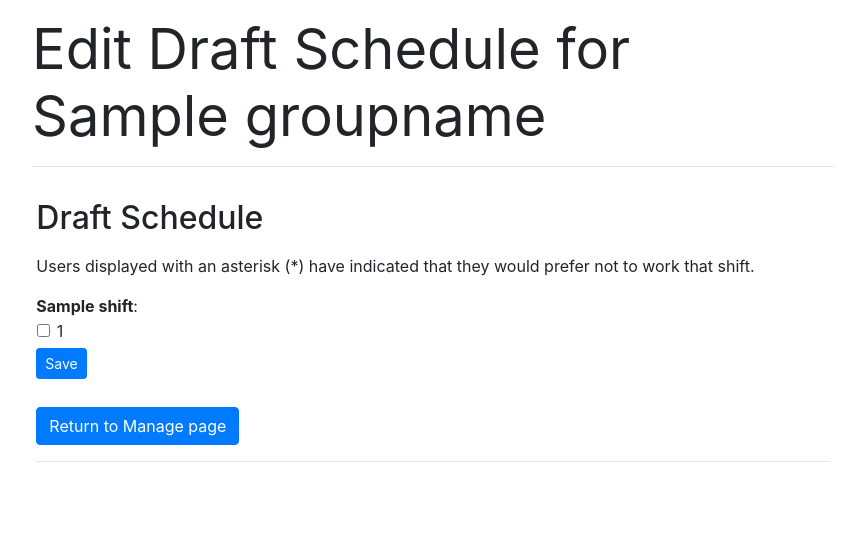
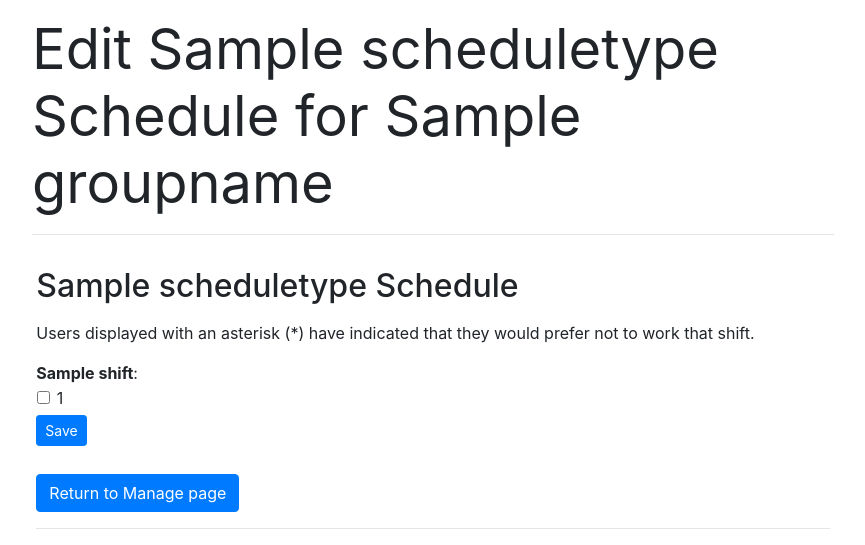
Before and after one commit to dlsnyder8/TimeTables, a Flask app: template templates/editdraft.html in a window 1280 px wide. Shown: the part 56-601 px from the top of the page, without its empty margins (207-1072 px from the left). Run offline with Flask 2, Linux system fonts and the light colour scheme; the template is opened without the code that fills it: most values are stand-ins (such as "Sample title", 1, 10 or a date in 2020); parts of the project's set-up code (start-up, migrations or seed data) failed here and were passed over; some libraries are stand-ins or nearby versions.

Commit message:
editing all schedules

```diff
--- a/app.py
+++ b/app.py
@@ -14,7 +14,7 @@ import urllib.parse as urlparse
 # -------------------
 # CAS Authentication cannot be run locally unfortunately
 # Set this variable to False if local, and change to True before pushing
-PROD_ENV = True
+PROD_ENV = False
 
 # ----------
 
@@ -676,15 +676,18 @@ def manage():
                 conflicts = parse_conflicts(draftsched, preferences, fshifts, memberlist)
             except:
                 draftsched = None
+                conflicts = None
+                errormsg = True
             if (draftsched == {}):
                 draftsched = None
-                errormsg = True
 
             # Store schedule, conflicts in DB
             if draftsched is not None:
                 change_draft_schedule(groupid, draftsched)
                 draftsched = formatDisplaySched(draftsched)
                 generatenotif = True
+            else:
+                draftsched = formatDisplaySched(get_draft_schedule(groupid))
             if conflicts is not None:
                 change_group_conflicts(groupid, conflicts)
             else:
@@ -793,40 +796,90 @@ def editdraft():
     conflicts = formatDisplaySched(conflicts)
 
     selected = {}
+    scheduletype = ""
+    if request.method == 'GET':
+        if request.args.get("submit") == "Edit Draft":
+            scheduletype = "Draft"
+        elif request.args.get("submit") == "Edit This Week":
+            scheduletype = "This Week's"
+            raw_schedule = get_group_schedule(groupid)
+            schedule = formatDisplaySched(raw_schedule)
+        elif request.args.get("submit") == "Edit Next Week":
+            scheduletype = "Next Week's"
+            raw_schedule = get_group_schedule_next(groupid)
+            schedule = formatDisplaySched(raw_schedule)
 
-    if request.method == 'POST':
+    elif request.method == 'POST':
         if request.form["submit"] == "Save":
+            scheduletype = request.form.get('scheduletype')
+            print(scheduletype)
             rawShift = request.form.get("shift")
             shift = rawShift.split()
-
             day = shift[0]
             start = shift[1]
+            start = start.split(":")
             if shift[2] == 'PM':
-                start = start.split(":")
                 start = str(int(start[0]) + 12) + ":" + start[1]
+            elif int(start[0]) < 10:
+                start = "0" + start[0] + ":"  + start[1]
+            else:
+                start = start[0] + ":"  + start[1]
             end = shift[4]
+            end = end.split(":")
             if shift[5] == 'PM':
-                end = end.split(":")
                 end = str(int(end[0]) + 12) + ":" + end[1]
+            elif int(start[0]) < 10:
+                end = "0" + end[0] + ":"  + end[1]
+            else:
+                 end = end[0] + ":"  + end[1]
+
             shift = shiftstr_to_key(day, start, end)
 
             selected["shift"] = rawShift
+
             for member in groupMembers:
                 status = request.form.get(member)
                 if status is not None:
                     selected[member] = True
-                    if member not in raw_schedule[shift]:
-                        add_user_to_draft_schedule(groupid, shift, member)
+                    if scheduletype == "Draft":
+                        if member not in raw_schedule[shift]:
+                            add_user_to_draft_schedule(groupid, shift, member)
+
+                    elif scheduletype == "This Week's":
+                        raw_schedule = get_group_schedule(groupid)
+                        schedule = schedule = formatDisplaySched(raw_schedule)
+                        if member not in raw_schedule[shift]:
+                            add_user_to_shift_schedule(groupid, shift, member)
+
+                    elif scheduletype == "Next Week's":
+                        raw_schedule = get_group_schedule_next(groupid)
+                        schedule = schedule = formatDisplaySched(raw_schedule)
+                        if member not in raw_schedule[shift]:
+                            add_user_to_shift_schedule_next(groupid, shift, member)
+
+
                 else:
                     selected[member] = False
-                    if member in raw_schedule[shift]:
-                        remove_user_from_draft_schedule(groupid, shift, member)
+                    if scheduletype == "Draft":
+                        if member in raw_schedule[shift]:
+                            remove_user_from_draft_schedule(groupid, shift, member)
+                    elif scheduletype == "This Week's":
+                        raw_schedule = get_group_schedule(groupid)
+                        schedule = schedule = formatDisplaySched(raw_schedule)
+                        if member in raw_schedule[shift]:
+                            remove_user_from_shift_schedule(groupid, shift, member)
+                    elif scheduletype == "Next Week's":
+                        raw_schedule = get_group_schedule_next(groupid)
+                        schedule = schedule = formatDisplaySched(raw_schedule)
+                        if member in raw_schedule[shift]:
+                            remove_user_from_shift_schedule_next(groupid, shift, member)
+
 
 
 
     html = render_template('editdraft.html', schedule=schedule, groupname=groupname, inGroup=True, isMgr=isMgr, groupMembers=groupMembers,
                     conflicts=conflicts, shifts=get_group_shifts(groupid), isOwner=isOwner, isAdmin=isAd, notgroupintitle = notGroupInTitle,
-                    selected=selected)
+                    selected=selected, scheduletype=scheduletype)
 
     response = make_response(html)
     return response
--- a/database.py
+++ b/database.py
@@ -318,6 +318,36 @@ def remove_user_from_shift_schedule(groupid, shift, netid):
         print('Invalid Shift/User', file=stderr)
         return -1
     change_group_schedule(groupid, schedule)
+
+# Change final schedule next
+def add_user_to_shift_schedule_next(groupid, shift, netid):
+    schedule = get_group_schedule_next(groupid)
+    if schedule is None:
+        print('Empty Schedule', file=stderr)
+        return -1
+    if shift not in schedule:
+        print('Invalid Shift',file=stderr)
+        return -1
+    if netid in schedule[shift]:
+        print('Cannot add the same user twice', file = stderr)
+        return -1
+    schedule[shift].append(netid)
+    change_group_schedule_next(groupid, schedule)
+
+def remove_user_from_shift_schedule_next(groupid, shift, netid):
+    schedule = get_group_schedule_next(groupid)
+    if schedule is None:
+        print('Empty Schedule', file=stderr)
+        return -1
+    if shift not in schedule:
+        print('Invalid Shift',file=stderr)
+        return -1
+    try:
+        schedule[shift].remove(netid)
+    except:
+        print('Invalid Shift/User', file=stderr)
+        return -1
+    change_group_schedule_next(groupid, schedule)
 
 
 # replaces weekly preferences of user. If none specified,
@@ -730,6 +760,9 @@ if __name__=="__main__":
     #change_group_schedule(52, {"6_5_2":["batyas","bates", "kevin"], "0_2_3":["hi1"],"1_4_5":["hi2"],"1_0_1":["hi3","b"]})
     #print(parse_user_schedule("batyas", get_group_schedule(52)))
 
-    print(get_group_schedule(81))
+    change_draft_schedule(81, None)
+    change_group_schedule(81, None)
+    change_group_schedule_next(81, None)
+    change_group_conflicts(81, None)
     #change_group_conflicts(81, {})
     #print(get_group_conflicts(81))
--- a/templates/editdraft.html
+++ b/templates/editdraft.html
@@ -11,7 +11,7 @@
     <meta name="description" content="">
     <meta name="author" content="">
 
-    <title> Edit Draft Schedule </title>
+    <title> Edit {{scheduletype}} Schedule </title>
 
     <!-- Bootstrap core CSS -->
     <link href="../static/vendor/bootstrap/css/bootstrap.css" rel="stylesheet">
@@ -25,7 +25,7 @@
     <!-- Page Content -->
     <div class=" p-md-3">
         <div class="col-md-8 order-md-1 mx-auto">
-            <h1 class="display-4 font-weight-normal">Edit Draft Schedule for {{groupname}} {% if notgroupintitle %}
+            <h1 class="display-4 font-weight-normal">Edit {{scheduletype}} Schedule for {{groupname}} {% if notgroupintitle %}
                 Group {% endif %}
             </h1>
             <hr>
@@ -34,7 +34,7 @@
 
     <div class="col-md-8 order-md-1 mx-auto">
         <div class="container">
-            <h2 class="mb-3">Draft Schedule</h2>
+            <h2 class="mb-3">{{scheduletype}} Schedule</h2>
 
             <p>Users displayed with an asterisk (*)
                 have indicated that they would prefer not to work that shift.</p>
@@ -44,6 +44,7 @@
             <strong>{{shift}}</strong>:
             <form action='' method="post">
                 <span hidden><input type="text" name="shift" value="{{shift}}"></span>
+                <span hidden><input tpye="text" name="scheduletype" value="{{scheduletype}}"></span>
                 <table>
                     {% if selected["shift"] == shift %}
                     {% for netid in groupMembers: %}
@@ -75,7 +76,7 @@
             <br>
             {% endfor %}
             {% else %}
-            <p>You haven't generated a draft schedule yet.
+            <p>You haven't generated this schedule yet.
             </p>
             {% endif %}
             <form action="/manage">
--- a/templates/schedule.html
+++ b/templates/schedule.html
@@ -87,7 +87,7 @@
         {% else %}
         <div>
             <div class="col-lg-12 text-center">
-                <p>This week's schedule has not been generated yet.</p>
+                <p>Next week's schedule has not been generated yet.</p>
                 <hr>
                 You still have time to input your weekly preferences:
                 <br>
```
Also changed, not shown: templates/manage.html (+8 -2 lines).
